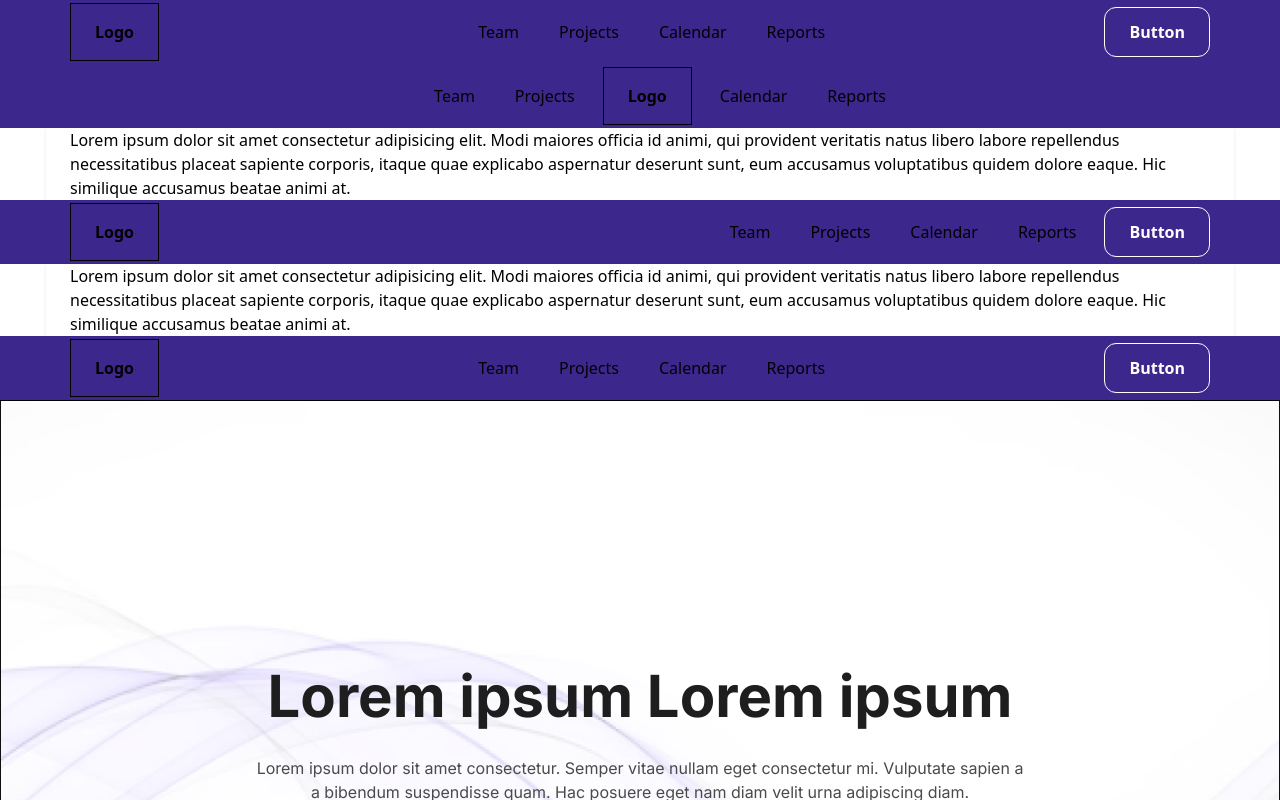
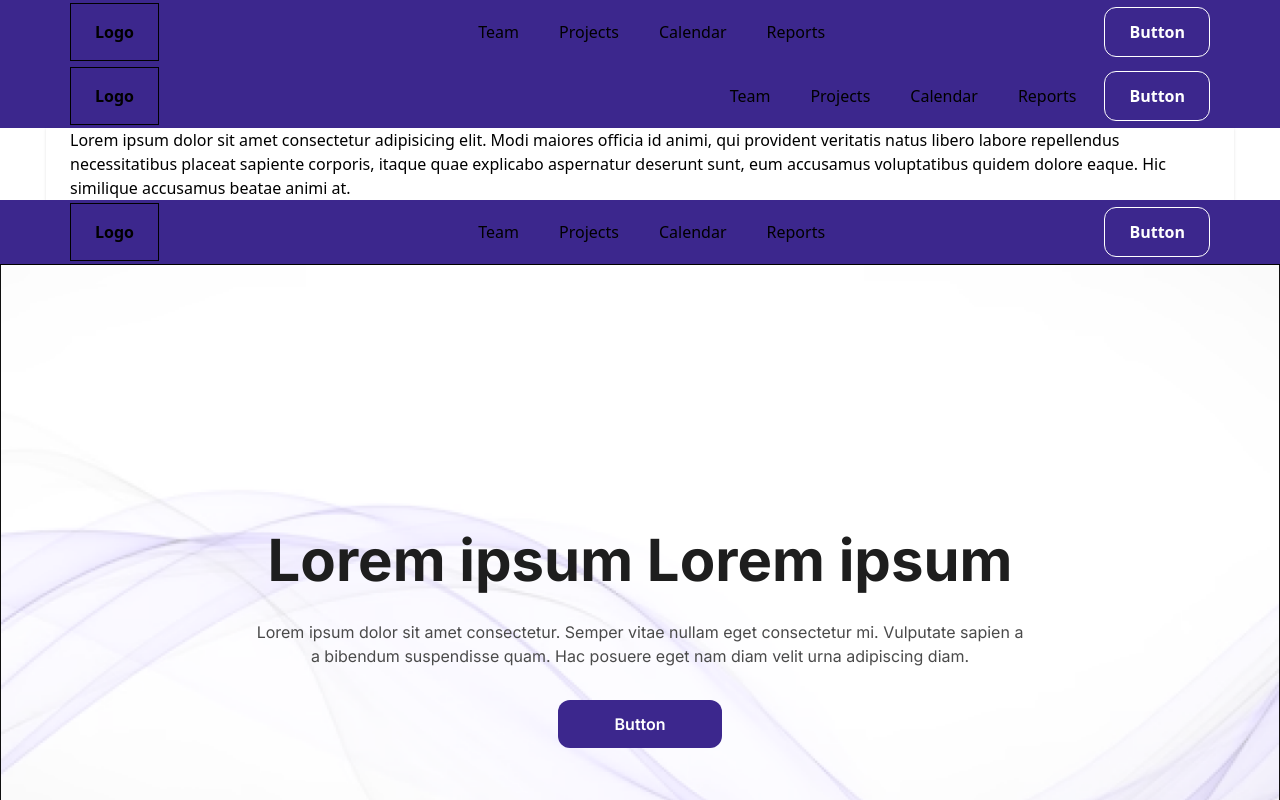
Before and after one commit to neharadialcode/tailwind-common-components, a React (Create React App) app: page / in a window 1280 px wide. Shown: the top 800 px of the page. Built offline with nearby package versions, Linux system fonts and the light colour scheme.

Commit message:
footer section done

```diff
--- a/src/App.js
+++ b/src/App.js
@@ -18,7 +18,7 @@ function App() {
   return (
     <>
       <Header />
-      <HeaderMiddle />
+      {/* <HeaderMiddle /> */}
       <HeaderLast/>
       <HeroFirst/>
       <HeroSecond/>
```
